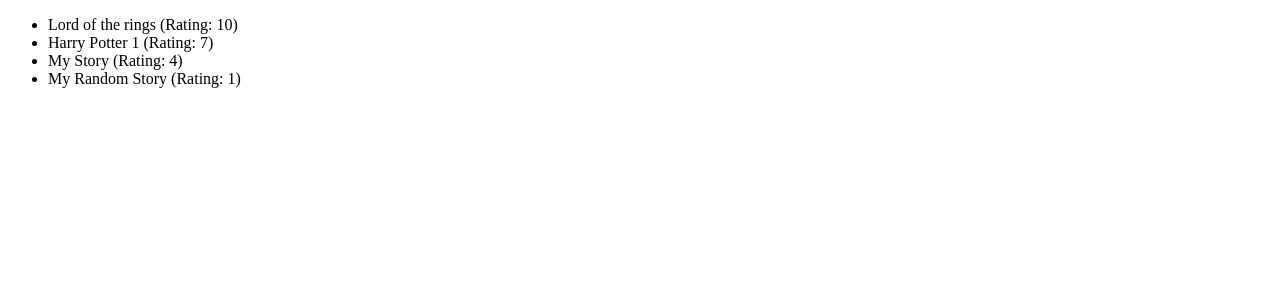
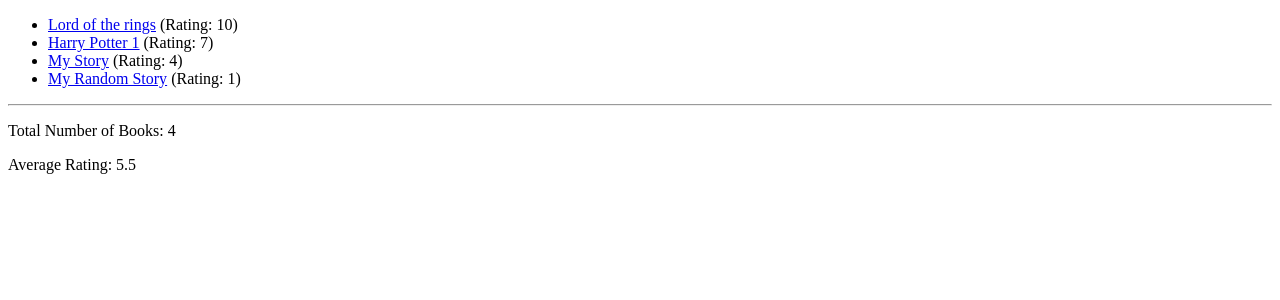
Before and after one commit to UrKo2376/academind_book_store, a Django app: page / in a window 1280 px wide. Shown: the top 300 px of the page. Run offline with Django 5.2, Linux system fonts and the light colour scheme; data comes from the database, SQL or seed files in the repository; both versions use the stored data as it was after the commit.

Commit message:
Section 6 Complete - Sorted absolute URLs and updated view to slugify the titles

```diff
--- a/book_outlet/models.py
+++ b/book_outlet/models.py
@@ -1,5 +1,8 @@
+from django.core import validators
 from django.db import models
 from django.core.validators import MinValueValidator, MaxValueValidator
+from django.urls import reverse
+from django.utils.text import slugify
 
 # Create your models here.
 
@@ -10,6 +13,14 @@
                     MaxValueValidator(10)])
     author = models.CharField(null=True, max_length=100)
     is_bestselling = models.BooleanField(default=False)
+    slug = models.SlugField(default="", null=False, db_index=True)
+
+    def get_absolute_url(self):
+        return reverse("book-detail", args=[self.slug])
+
+    def save(self, *args, **kwargs):
+        self.slug = slugify(self.title)
+        super().save(*args, **kwargs)
 
     def __str__(self):
         return f"{self.title} ({self.rating})"
--- a/book_outlet/templates/book_outlet/index.html
+++ b/book_outlet/templates/book_outlet/index.html
@@ -7,7 +7,12 @@
 {% block content %}
     <ul>
         {% for book in books %}
-            <li>{{ book.title }} (Rating: {{ book.rating }})</li>
+            <li><a href="{{ book.get_absolute_url }}">{{ book.title }}</a> (Rating: {{ book.rating }})</li>
         {% endfor %}
     </ul>
+
+    <hr>
+
+    <p>Total Number of Books: {{ total_number_of_books }}</p>
+    <p>Average Rating: {{ average_rating.rating__avg }}</p>
 {% endblock %}
--- a/book_outlet/urls.py
+++ b/book_outlet/urls.py
@@ -3,5 +3,5 @@
 
 urlpatterns = [
     path("", views.index),
-    path("<int:id>", views.book_detail)
+    path("<slug:slug>", views.book_detail, name="book-detail")
 ]
--- a/book_outlet/views.py
+++ b/book_outlet/views.py
@@ -1,21 +1,26 @@
 from django.shortcuts import get_object_or_404, render
 from django.http import Http404
+from django.db.models import Avg
 
 from .models import Book
 
 # Create your views here.
 def index(request):
-    books = Book.objects.all()
+    books = Book.objects.all().order_by("-rating")
+    num_books = books.count()
+    avg_rating = books.aggregate(Avg("rating"))
     return render(request, "book_outlet/index.html", {
-        "books": books
+        "books": books,
+        "total_number_of_books": num_books,
+        "average_rating": avg_rating
     })
 
-def book_detail(request, id):
+def book_detail(request, slug):
     # try:
     #     book = Book.objects.get(pk=id)
     # except:
     #     raise Http404()
-    book = get_object_or_404(Book, pk=id)
+    book = get_object_or_404(Book, slug=slug)
 
     return render(request, "book_outlet/book_detail.html", {
         "title": book.title,
```
Also changed, not shown: book_outlet/migrations/0003_book_slug.py (added), db.sqlite3.
